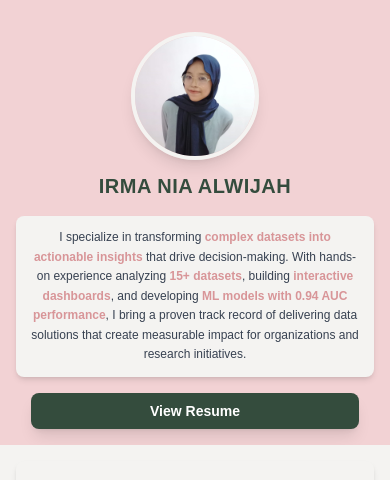
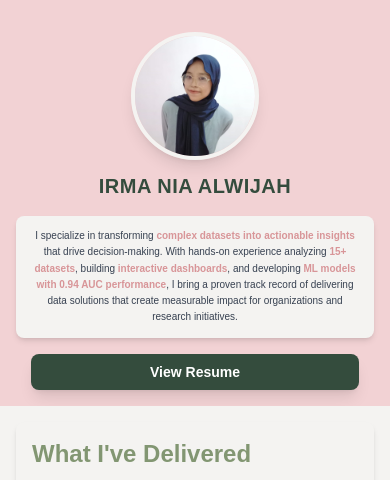
Before and after one commit to kishirinka/portfolio, a Django app: page /about/ in a window 390 px wide. Shown: the part 72-552 px from the top of the page. Run offline with Django 5.2, Linux system fonts and the light colour scheme; parts of the project's set-up code (start-up, migrations or seed data) failed here and were passed over; some libraries are stand-ins or nearby versions; some web fonts are replaced.

Commit message:
chang font size

```diff
--- a/main/templates/aboutme.html
+++ b/main/templates/aboutme.html
@@ -77,7 +77,7 @@
 
             <!-- Description Card -->
             <div class="bg-mist p-3 rounded-lg shadow-md mt-1 mx-2 w-full sm:w-11/12 lg:w-full">
-                <p class="text-gray-700 leading-relaxed text-[12px] sm:text-sm text-center">
+                <p class="text-gray-700 leading-relaxed text-[10px] sm:text-sm text-center">
                     I specialize in transforming <strong class="text-mauve">complex datasets into actionable insights</strong> that drive decision-making. With hands-on experience analyzing <strong class="text-mauve">15+ datasets</strong>, building <strong class="text-mauve">interactive dashboards</strong>, and developing <strong class="text-mauve">ML models with 0.94 AUC performance</strong>, I bring a proven track record of delivering data solutions that create measurable impact for organizations and research initiatives.
                 </p>
             </div>
```
